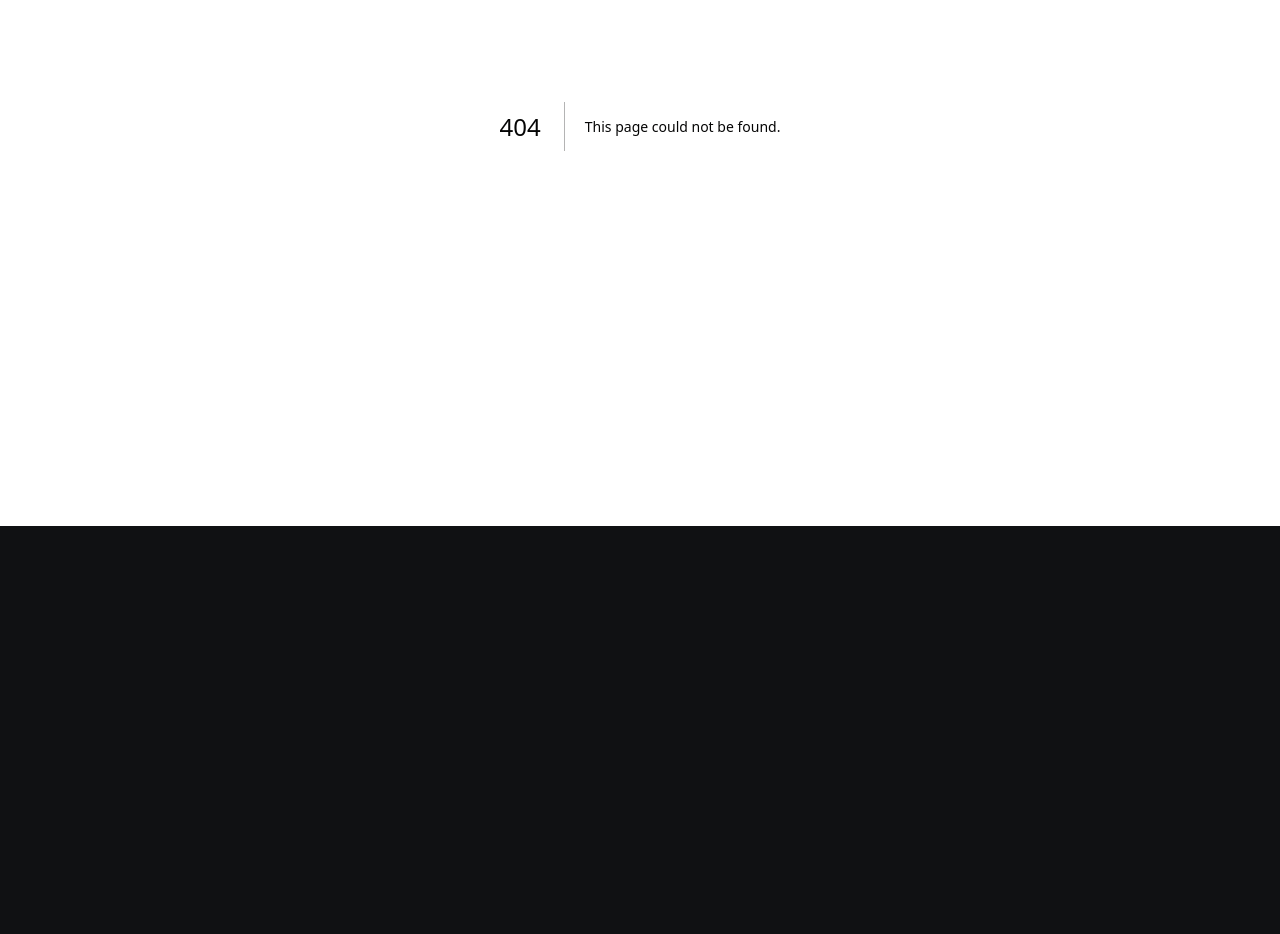
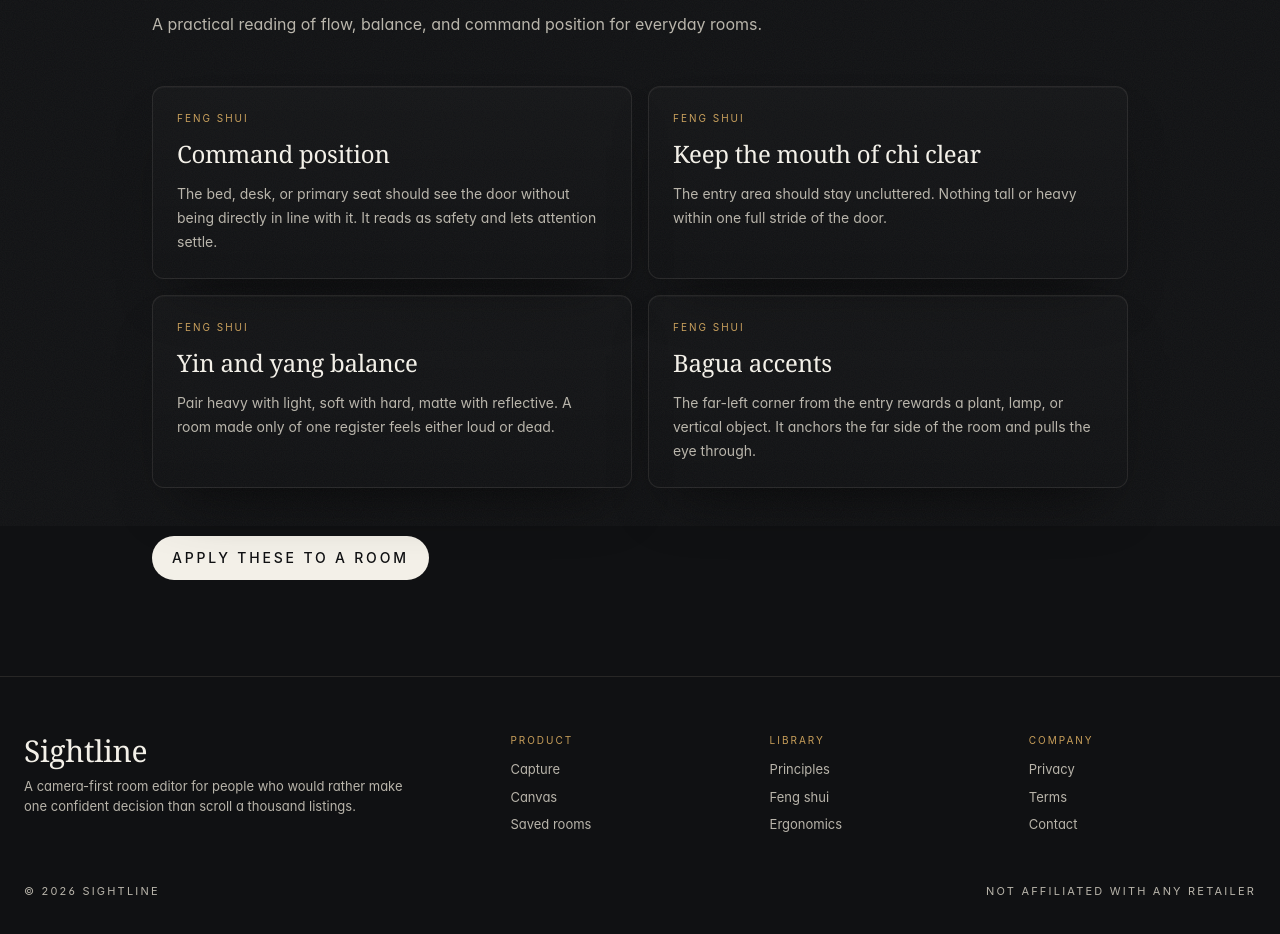
Before and after one commit to NamishM123/Code-box-hack, a Next.js app: page /feng-shui in a window 1280 px wide. Before the commit this address had no page. Shown: the part 274-1208 px from the top of the page. Before the commit the page ends 800 px from the top, so only its background shows below. Built offline with nearby package versions, Linux system fonts and the light colour scheme; no server answers.

Commit message:
Add footer destination pages

```diff
--- /dev/null
+++ b/src/app/ergonomics/page.tsx
@@ -0,0 +1,5 @@
+import { LibraryPage } from "@/components/LibraryPage";
+
+export default function ErgonomicsPage() {
+  return <LibraryPage title="Ergonomics" intro="Clearances and furniture relationships that help a room feel easy to move through and live in." tradition="ergonomic" />;
+}
--- /dev/null
+++ b/src/app/feng-shui/page.tsx
@@ -0,0 +1,5 @@
+import { LibraryPage } from "@/components/LibraryPage";
+
+export default function FengShuiPage() {
+  return <LibraryPage title="Feng shui" intro="A practical reading of flow, balance, and command position for everyday rooms." tradition="feng-shui" />;
+}
--- /dev/null
+++ b/src/app/principles/page.tsx
@@ -0,0 +1,5 @@
+import { LibraryPage } from "@/components/LibraryPage";
+
+export default function PrinciplesPage() {
+  return <LibraryPage title="Principles we place with" intro="Sightline turns time-tested spatial rules into useful, inspectable decisions for your room." />;
+}
--- /dev/null
+++ b/src/app/saved-rooms/page.tsx
@@ -0,0 +1,21 @@
+import Link from "next/link";
+import { Footer } from "@/components/Footer";
+import { Nav } from "@/components/Nav";
+
+export default function SavedRoomsPage() {
+  return (
+    <main className="min-h-screen">
+      <Nav />
+      <section className="mx-auto max-w-5xl px-6 py-16 md:py-24">
+        <p className="text-[10px] uppercase tracking-[0.2em] text-brass">Your projects</p>
+        <h1 className="mt-4 font-display text-5xl md:text-6xl">Saved rooms</h1>
+        <div className="card mt-12 max-w-2xl p-8 md:p-10">
+          <h2 className="font-display text-3xl">Start your first room</h2>
+          <p className="mt-3 max-w-lg text-sm leading-7 text-ash">Capture a room to create an editable brief, explore layouts, and keep refining your plan.</p>
+          <Link href="/capture" className="btn btn-primary mt-7 text-xs uppercase tracking-[0.2em]">Capture a room</Link>
+        </div>
+      </section>
+      <Footer />
+    </main>
+  );
+}
--- a/src/components/Footer.tsx
+++ b/src/components/Footer.tsx
@@ -6,8 +6,16 @@ export function Footer() {
           <div className="font-display text-3xl">Sightline</div>
           <div className="mt-2 max-w-sm text-[13px] text-ash">A camera-first room editor for people who would rather make one confident decision than scroll a thousand listings.</div>
         </div>
-        <FooterCol title="Product" items={["Capture", "Canvas", "Saved rooms"]} />
-        <FooterCol title="Library" items={["Principles", "Feng shui", "Ergonomics"]} />
+        <FooterCol title="Product" items={[
+          { label: "Capture", href: "/capture" },
+          { label: "Canvas", href: "/canvas" },
+          { label: "Saved rooms", href: "/saved-rooms" }
+        ]} />
+        <FooterCol title="Library" items={[
+          { label: "Principles", href: "/principles" },
+          { label: "Feng shui", href: "/feng-shui" },
+          { label: "Ergonomics", href: "/ergonomics" }
+        ]} />
         <div>
           <div className="text-[10px] uppercase tracking-[0.2em] text-brass">Company</div>
           <ul className="mt-3 space-y-2 text-[13px] text-ash">
@@ -25,12 +33,14 @@ export function Footer() {
   );
 }
 
-function FooterCol({ title, items }: { title: string; items: string[] }) {
+type FooterItem = { label: string; href: string };
+
+function FooterCol({ title, items }: { title: string; items: FooterItem[] }) {
   return (
     <div>
       <div className="text-[10px] uppercase tracking-[0.2em] text-brass">{title}</div>
       <ul className="mt-3 space-y-2 text-[13px] text-ash">
-        {items.map((item) => <li key={item}><a href="#" className="hover:text-paper">{item}</a></li>)}
+        {items.map((item) => <li key={item.href}><a href={item.href} className="hover:text-paper">{item.label}</a></li>)}
       </ul>
     </div>
   );
--- /dev/null
+++ b/src/components/LibraryPage.tsx
@@ -0,0 +1,34 @@
+import Link from "next/link";
+import { Footer } from "@/components/Footer";
+import { Nav } from "@/components/Nav";
+import { PRINCIPLES, type Principle } from "@/lib/principles";
+
+type Tradition = Principle["tradition"] | "all";
+
+export function LibraryPage({ title, intro, tradition = "all" }: { title: string; intro: string; tradition?: Tradition }) {
+  const principles = tradition === "all" ? PRINCIPLES : PRINCIPLES.filter((principle) => principle.tradition === tradition);
+
+  return (
+    <main className="min-h-screen">
+      <Nav />
+      <section className="mx-auto max-w-5xl px-6 py-16 md:py-24">
+        <p className="text-[10px] uppercase tracking-[0.2em] text-brass">The Sightline library</p>
+        <h1 className="mt-4 font-display text-5xl md:text-6xl">{title}</h1>
+        <p className="mt-5 max-w-2xl text-base leading-7 text-ash">{intro}</p>
+
+        <div className="mt-12 grid gap-4 md:grid-cols-2">
+          {principles.map((principle) => (
+            <article key={principle.key} className="card p-6">
+              <p className="text-[10px] uppercase tracking-[0.2em] text-brass">{principle.tradition.replace("-", " ")}</p>
+              <h2 className="mt-3 font-display text-2xl text-paper">{principle.title}</h2>
+              <p className="mt-3 text-sm leading-6 text-ash">{principle.body}</p>
+            </article>
+          ))}
+        </div>
+
+        <Link href="/capture" className="btn btn-primary mt-12 text-xs uppercase tracking-[0.2em]">Apply these to a room</Link>
+      </section>
+      <Footer />
+    </main>
+  );
+}
```
